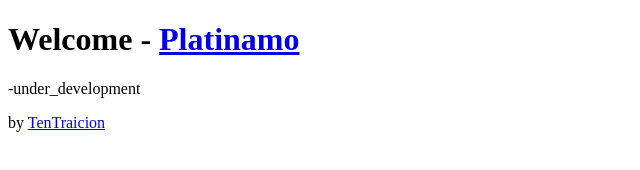
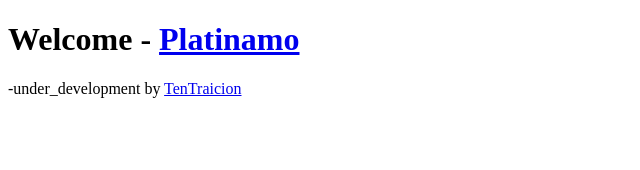
Before and after one commit to Platinamo/Platinamo.github.io, a plain HTML site: page index.html in a window 1280 px wide. Shown: the whole page, without its empty margins (0-640 px from the left). Drawn offline with Linux system fonts and the light colour scheme.

Commit message:
Update index.html

```diff
--- a/index.html
+++ b/index.html
@@ -8,6 +8,6 @@
 </head>
 <body>
     <h1>Welcome - <a href="https://platinamo.com">Platinamo</a></h2>
-    <p>-under_development</p> by <a href="https://t.me/TenTraicion" target="_blank">TenTraicion</a>
+    <p>-under_development by <a href="https://t.me/TenTraicion" target="_blank">TenTraicion</a></p>
 </body>
 </html>
```
